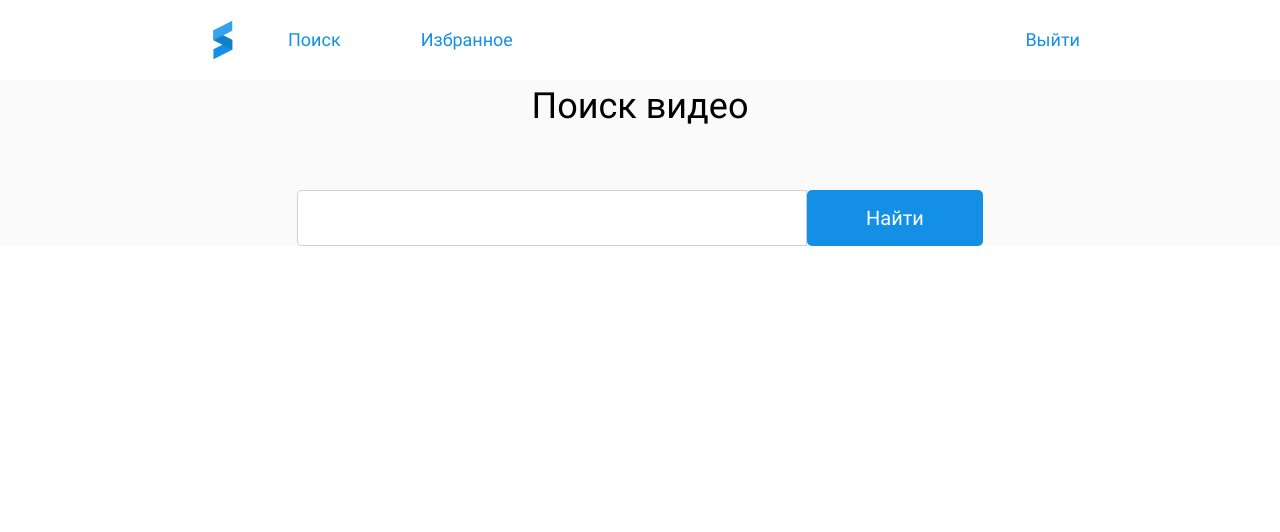
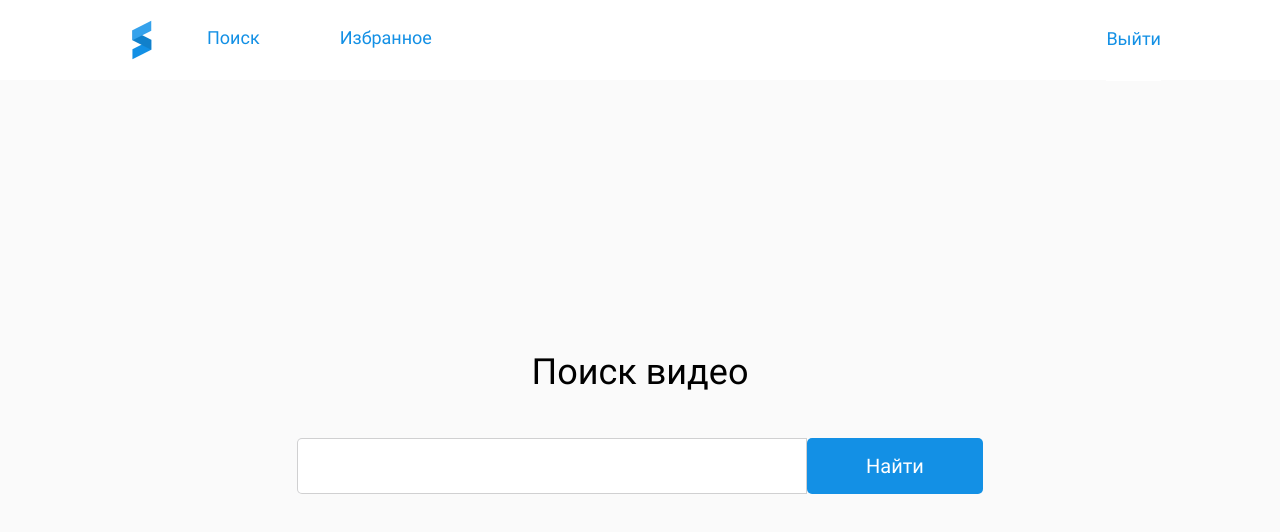
Before and after one commit to ayoz4/test-react-pwa, a React (Create React App) app: page /search in a window 1280 px wide. Shown: the top 532 px of the page. Built offline with nearby package versions, Linux system fonts and the light colour scheme.

Commit message:
styling done

```diff
--- a/src/styles/favorites/Favorites.scss
+++ b/src/styles/favorites/Favorites.scss
@@ -1,11 +1,14 @@
 .favorites {
   background: #fafafa;
+  height: calc(100vh - 80px);
 }
 
 .favorites__container {
-  width: 1040px;
+  max-width: 1170px;
   margin: 0 auto;
+  padding: 0 5%;
   padding-top: 40px;
+  height: 100%;
 
   h2 {
     font-style: normal;
@@ -33,6 +36,7 @@
       font-weight: 500;
       font-size: 16px;
       line-height: 20px;
+      color: #000;
     }
   }
 
--- a/src/styles/login/Login.scss
+++ b/src/styles/login/Login.scss
@@ -1,8 +1,11 @@
 .login {
   background: #fafafa;
-  height: 100%;
-  font-family: -apple-system, BlinkMacSystemFont, "Segoe UI", Roboto, Oxygen,
-    Ubuntu, Cantarell, "Open Sans", "Helvetica Neue", sans-serif;
+  height: 100vh;
+  font-family: -apple-system, BlinkMacSystemFont, 'Segoe UI', Roboto, Oxygen, Ubuntu, Cantarell,
+    'Open Sans', 'Helvetica Neue', sans-serif;
+  display: flex;
+  justify-content: center;
+  align-items: center;
 }
 
 .login__form {
@@ -11,11 +14,11 @@
   box-sizing: border-box;
   border-radius: 5px;
 
-  max-width: 510px;
-  min-width: 520px;
+  width: 510px;
+  min-width: 420px;
   margin: 0 auto;
 
-  padding: 40px 86px;
+  padding: 40px 86px 60px;
 
   display: grid;
   grid-template-rows: 1fr;
@@ -44,7 +47,7 @@
 .login__submitBtn {
   min-width: 176px;
   min-height: 52px;
-
+  margin-top: 40px;
   background: #1390e5;
   border-radius: 5px;
 
--- a/src/styles/main.scss
+++ b/src/styles/main.scss
@@ -20,11 +20,12 @@ h1,
 h2,
 h3,
 label {
-  font-family: "Roboto";
+  font-family: 'Roboto';
   text-decoration: none;
+  margin-bottom: 0;
 }
 
 @font-face {
-  font-family: "Roboto";
-  src: local("Roboto"), url(../fonts/Roboto-Regular.ttf) format("truetype");
+  font-family: 'Roboto';
+  src: local('Roboto'), url(../fonts/Roboto-Regular.ttf) format('truetype');
 }
--- a/src/styles/navbar/Navbar.scss
+++ b/src/styles/navbar/Navbar.scss
@@ -2,9 +2,10 @@
   display: flex;
   justify-content: flex-start;
   align-items: center;
-  padding: 0 200px;
+  padding: 0 5%;
   height: 80px;
-
+  max-width: 1170px;
+  margin: 0 auto;
   font-family: Roboto;
   font-style: normal;
   font-weight: normal;
@@ -30,10 +31,24 @@
     a {
       color: #1390e5;
       transition: all 0.3s ease 0s;
+      line-height: 80px;
+      transition: all 0.5s ease 0s;
+    }
+    a::after {
+      content: ' ';
+      width: 100%;
+      height: 2px;
+      background-color: blue;
+      display: block;
+      opacity: 0;
+      transition: all 1s ease;
     }
 
     a:hover {
       color: blue;
+      &:after {
+        opacity: 1;
+      }
     }
   }
 
@@ -49,12 +64,26 @@
     border: none;
     color: #1390e5;
     font-size: 18px;
-    line-height: 28px;
+    line-height: 80px;
     background-color: #ffffff;
     cursor: pointer;
+    display: flex;
+    flex-direction: column;
+  }
+  button::after {
+    content: ' ';
+    width: 100%;
+    height: 2px;
+    background-color: blue;
+    display: block;
+    opacity: 0;
+    transition: all 1s ease;
   }
 
   button:hover {
     color: blue;
+    &:after {
+      opacity: 1;
+    }
   }
 }
--- a/src/styles/search/SearchPage.scss
+++ b/src/styles/search/SearchPage.scss
@@ -1,20 +1,26 @@
 .search {
-  font-family: -apple-system, BlinkMacSystemFont, "Segoe UI", Roboto, Oxygen,
-    Ubuntu, Cantarell, "Open Sans", "Helvetica Neue", sans-serif;
+  font-family: -apple-system, BlinkMacSystemFont, 'Segoe UI', Roboto, Oxygen, Ubuntu, Cantarell,
+    'Open Sans', 'Helvetica Neue', sans-serif;
   background: #fafafa;
+  height: calc(100vh - 80px);
+  display: flex;
+  justify-content: center;
+  align-items: center;
 }
 
 .search__form {
-  max-width: 686px;
+  width: 686px;
+  min-width: 400px;
   margin: 0 auto;
-  display: grid;
-  grid-template-rows: 1fr;
-  row-gap: 40px;
-  justify-items: center;
+  display: flex;
+  flex-direction: column;
+  align-items: center;
 
   h1 {
     font-style: normal;
     font-weight: normal;
+    margin-bottom: 40px;
+    margin-top: -40px;
     font-size: 36px;
     line-height: 52px;
     color: #000000;
--- a/src/styles/searchResult/SearchResult.scss
+++ b/src/styles/searchResult/SearchResult.scss
@@ -4,9 +4,10 @@
 
 .result__container {
   margin: auto;
+  padding: 0 5%;
   padding-top: 40px;
 
-  width: 1040px;
+  width: 1170px;
 
   h2 {
     font-style: normal;
--- a/src/styles/searchResult/VideoCard.scss
+++ b/src/styles/searchResult/VideoCard.scss
@@ -1,15 +1,15 @@
 .videoCard {
-  display: grid;
-  grid-template-rows: 1fr;
-  row-gap: 8px;
-
   width: 245px;
-  height: 226px;
 
   .videoCard__title {
-    white-space: nowrap;
+    display: -webkit-box;
+    -webkit-line-clamp: 2;
+    -webkit-box-orient: vertical;
+    max-width: 90%;
     overflow: hidden;
     text-overflow: ellipsis;
+    word-break: break-all;
+    margin-bottom: 10px;
   }
 
   .videoCard__channelBlock {
```
